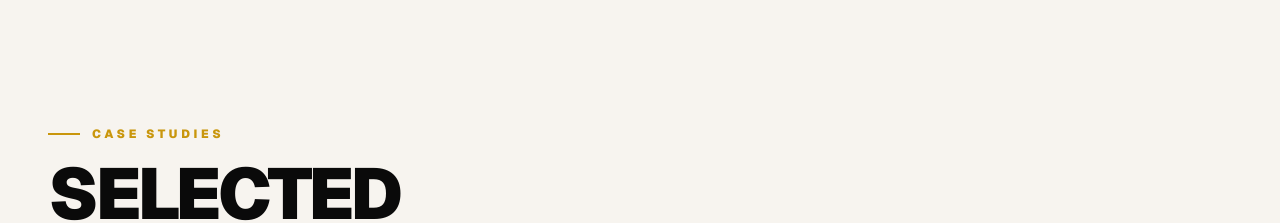
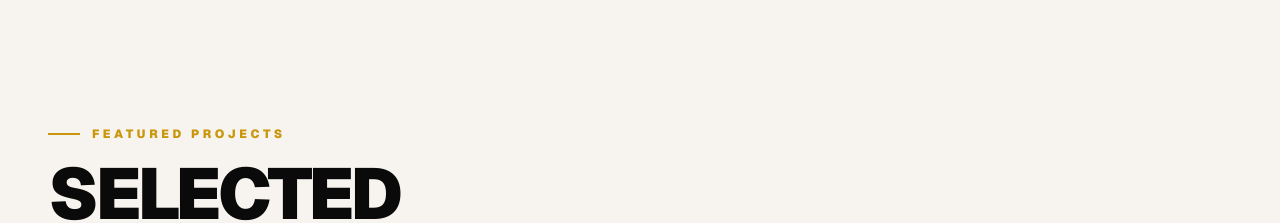
Before and after one commit to MuhammadUsmanGM/Portfolio, a Next.js app: page / in a window 1280 px wide. Shown: the part 960-1183 px from the top of the page. Built offline with nearby package versions, Linux system fonts and the light colour scheme; no server answers.

Commit message:
fix add the correct coordinates in footer & fix the tagline in the projects section

```diff
--- a/app/components/Footer.tsx
+++ b/app/components/Footer.tsx
@@ -106,7 +106,7 @@ const Footer = () => {
             <div className="flex items-center gap-2 text-[10px] font-mono text-muted uppercase tracking-widest">
               <span>Lahore, PK</span>
               <span className="w-1 h-1 rounded-full bg-border" />
-              <span>4.35 N | 74.35 E</span>
+              <span>31.55 N | 74.35 E</span>
             </div>
           </div>
 
--- a/app/components/Projects.tsx
+++ b/app/components/Projects.tsx
@@ -55,7 +55,7 @@ const Projects = () => {
         >
           <div className="w-8 h-[2px] bg-accent" />
           <span className="text-accent text-xs font-black uppercase tracking-[0.3em]">
-            Case Studies
+            FEATURED PROJECTS
           </span>
         </motion.div>
 
```
